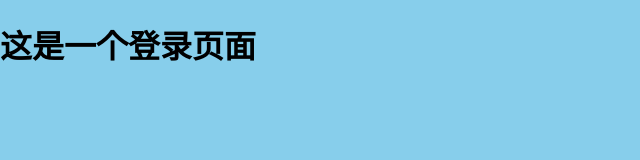
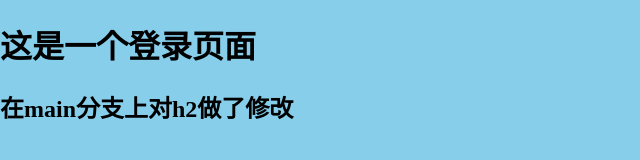
Before and after one commit to kekeguan/test_01, a plain HTML site: page login.html in a window 1280 px wide. Shown: the whole page, without its empty margins (0-640 px from the left). Drawn offline with Linux system fonts and the light colour scheme.

Commit message:
在main分支上修改了h2

```diff
--- a/login.html
+++ b/login.html
@@ -9,5 +9,6 @@
 </head>
 <body>
     <h1>这是一个登录页面</h1>
+    <h2>在main分支上对h2做了修改</h2>
 </body>
 </html>
```
